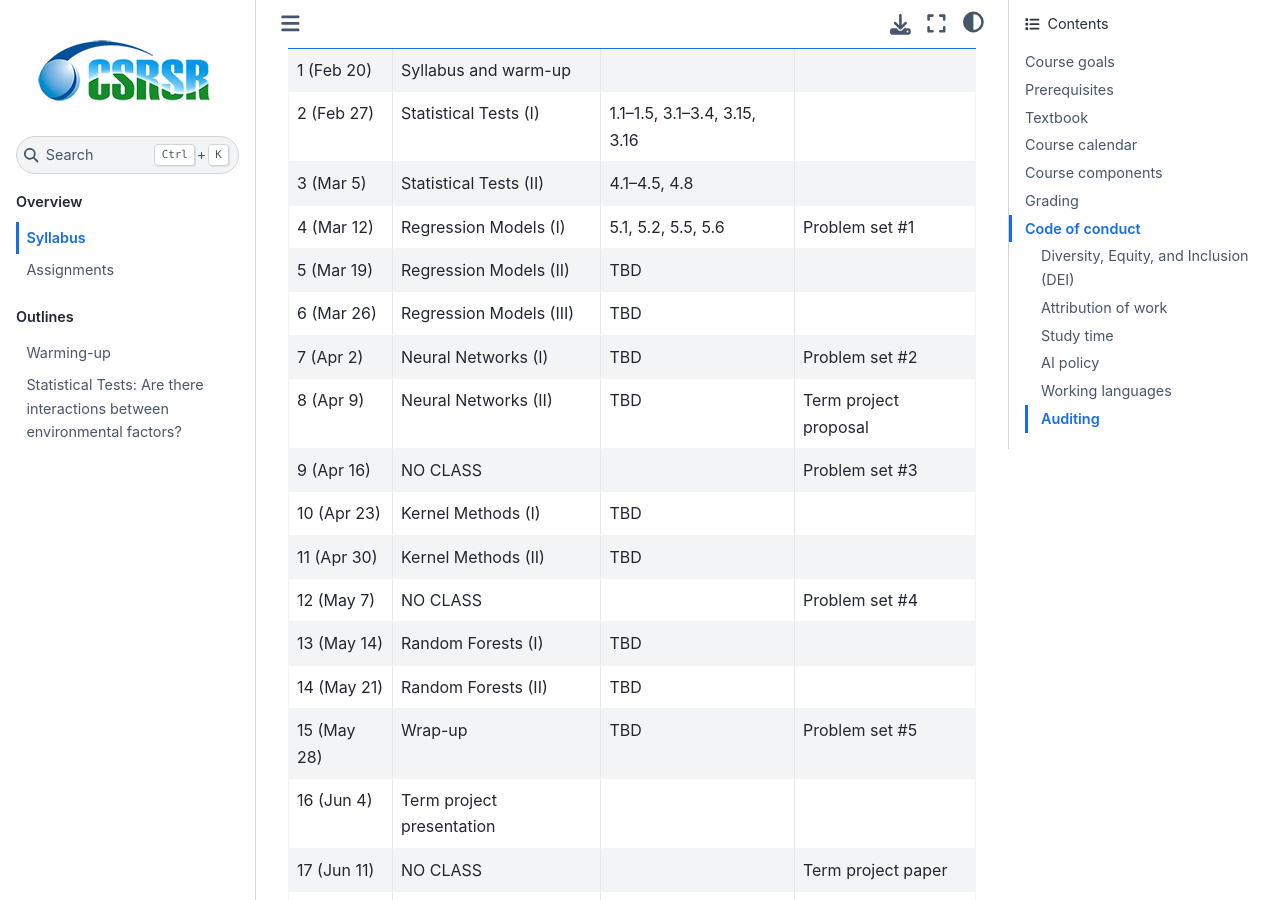
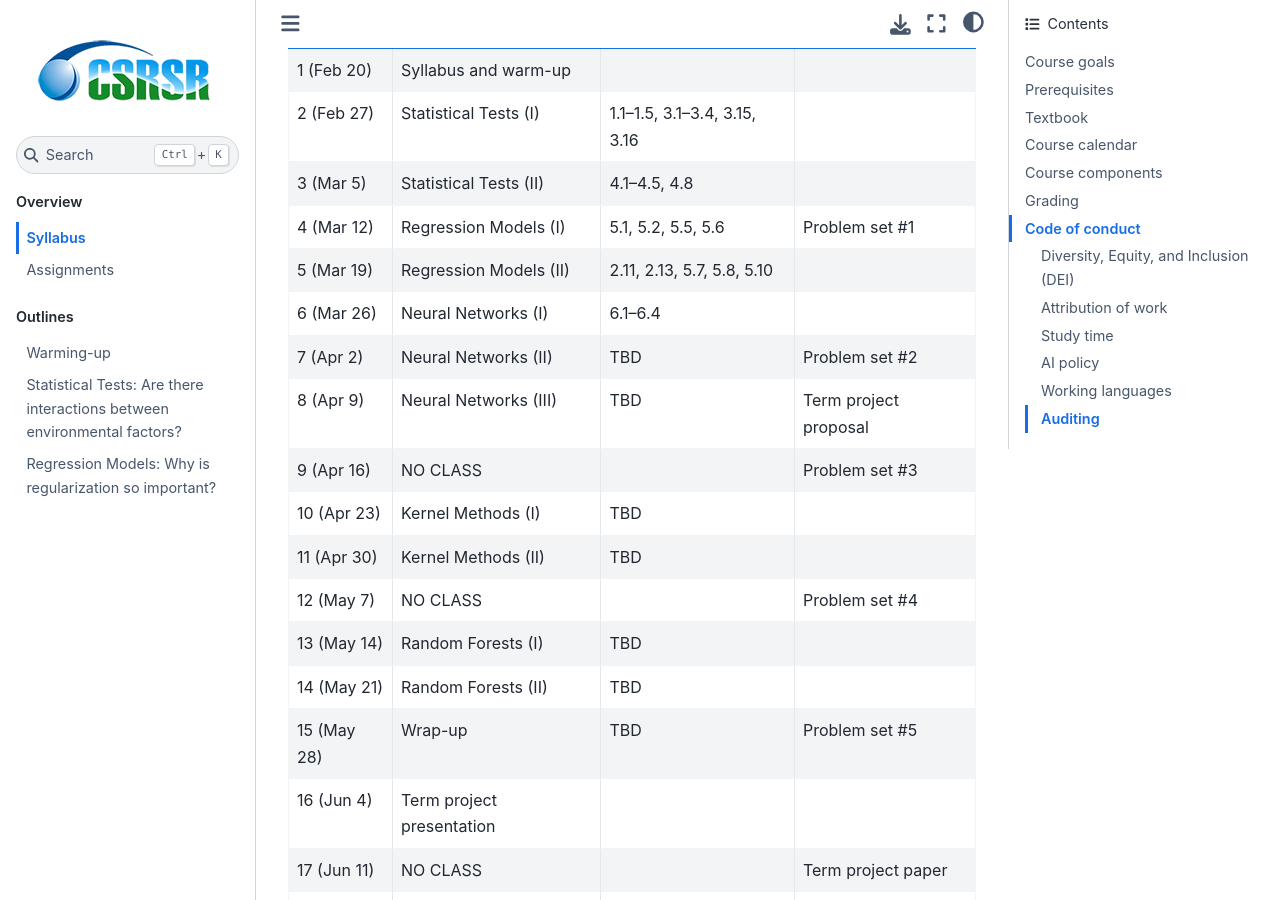
Before and after one commit to whyjz/ncu-env-data-science-zhtw, a Jupyter Book: the page built from docs/syllabus.md, in a window 1280 px wide and 900 px high, scrolled down 1003 px. Built offline with Jupyter Book 1.0.4 settings and Sphinx 7.4.7 and the Sphinx Book theme 1.1.4, drawn with Linux system fonts in a browser that asks for light colours.

Commit message:
Update week 4

```diff
--- a/docs/_toc.yml
+++ b/docs/_toc.yml
@@ -11,6 +11,7 @@ parts:
     chapters:
     - file: outlines/week1
     - file: outlines/week2-3
+    - file: outlines/week4-5
 
   # - caption: ⌨️ Hands-on sessions
   #   chapters:
--- a/docs/syllabus.md
+++ b/docs/syllabus.md
@@ -52,18 +52,18 @@ Readings and assignments are due **before the class starts**.
   - Problem set #1
 * - 5 (Mar 19)
   - Regression Models (II)
-  - TBD
+  - 2.11, 2.13, 5.7, 5.8, 5.10
   -
 * - 6 (Mar 26)
-  - Regression Models (III)
-  - TBD
+  - Neural Networks (I)
+  - 6.1--6.4
   -
 * - 7 (Apr 2)
-  - Neural Networks (I)
+  - Neural Networks (II)
   - TBD
   - Problem set #2
 * - 8 (Apr 9)
-  - Neural Networks (II)
+  - Neural Networks (III)
   - TBD
   - Term project proposal
 * - 9 (Apr 16)
```
Also changed, not shown: docs/assignments.md (+5 -1 lines), docs/outlines/week2-3.md (+0 -4 lines), docs/outlines/week4-5.md (added, +80 -0 lines).
